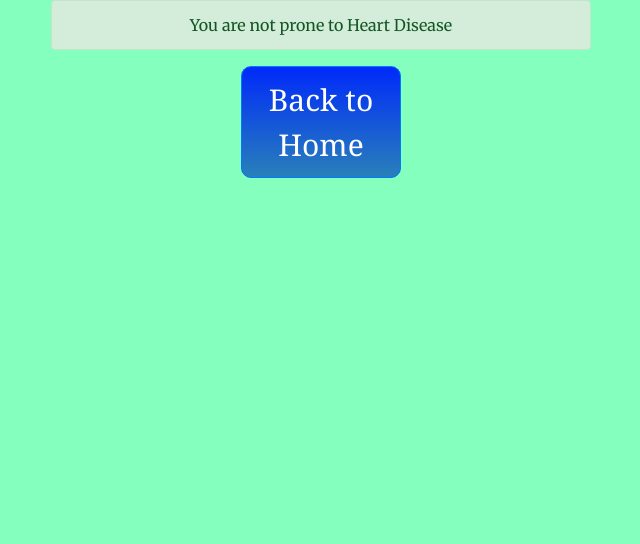
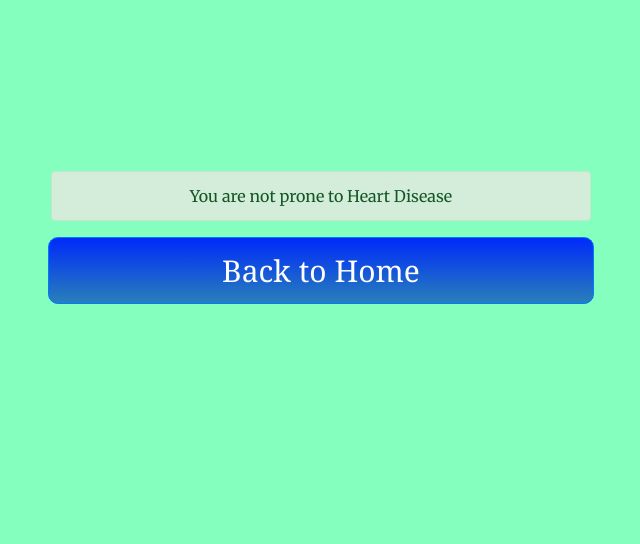
Before and after one commit to sai-satwika/cardio-vasculardisease-cvd, a Flask app: template templates/predict.html in a window 1280 px wide. Shown: the part 86-630 px from the top of the page, without its empty margins (319-959 px from the left). Run offline with Flask 2, Linux system fonts and the light colour scheme; the template is opened without the code that fills it, so the values that code supplies are empty.

Commit message:
Add files via upload

```diff
--- a/templates/predict.html
+++ b/templates/predict.html
@@ -2,16 +2,14 @@
 {% block content %}
     <div class="row"  style="margin-bottom: 477px;">
         <div class="col-md-3"></div>
-        <div class="col-md-6">
+        <div class="col-md-6" style="margin-top: 15%;">
             {% if pred == 1 %}
                 <div class="card card-body alert alert-danger"><center>You may be prone to Heart Disease</center></div>
             {% else %}
                 <div class="card card-body alert alert-success"><center>You are not prone to Heart Disease</center></div>
             {% endif %}
-            <div class="row">
-                <div class="col-md-4"></div>
-                <div class="col-md-4"><a href="{{ url_for('home') }}" class="btn btn-block btn-primary">Back to Home</a></div>
-                <div class="col-md-4"></div>
+            <div class="row d-flex justify-content-center align-items-center">
+                <div><a href="{{ url_for('home') }}" class="btn btn-block btn-primary">Back to Home</a></div>
             </div>
         </div>
         <div class="col-md-3"></div>
```
